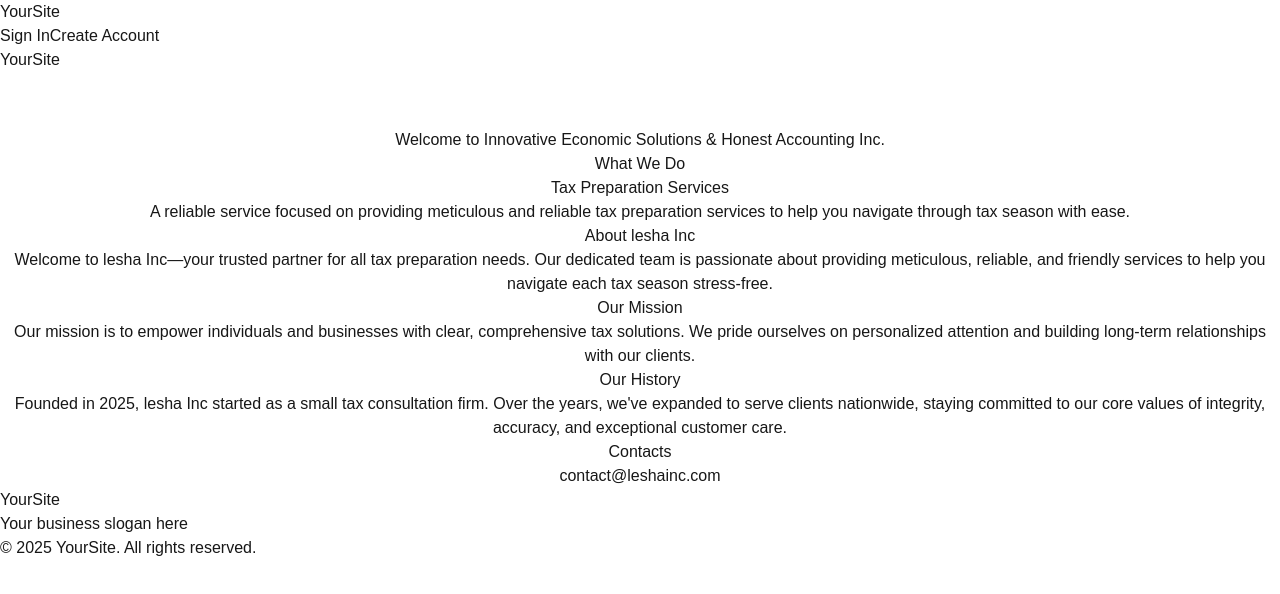
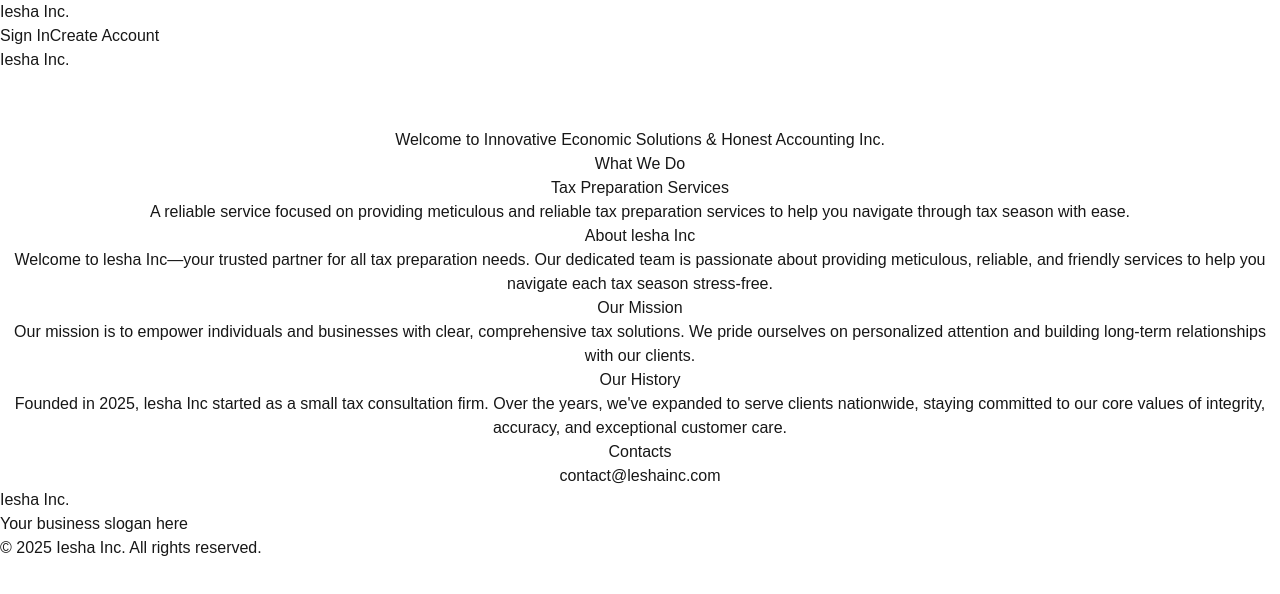
Before and after one commit to ieshainc/IeshaInc-Website, a Next.js app: page / in a window 1280 px wide. Shown: the top 594 px of the page. Built offline with nearby package versions, Linux system fonts and the light colour scheme; no server answers.

Commit message:
SoftUpdate Git Version Control

```diff
--- a/src/app/components/Footer.tsx
+++ b/src/app/components/Footer.tsx
@@ -16,12 +16,12 @@ export default function Footer() {
       <div className="container mx-auto px-4">
         <div className="flex flex-col md:flex-row justify-between items-center">
           <div className="mb-4 md:mb-0">
-            <div className="text-xl font-bold text-indigo-600">YourSite</div>
+            <div className="text-xl font-bold text-indigo-600">Iesha Inc.</div>
             <p className="text-sm text-gray-600 mt-1">Your business slogan here</p>
           </div>
 
           <div className="text-sm text-gray-500">
-            &copy; {currentYear || ''} YourSite. All rights reserved.
+            &copy; {currentYear || ''} Iesha Inc. All rights reserved.
           </div>
         </div>
       </div>
--- a/src/app/components/Header.tsx
+++ b/src/app/components/Header.tsx
@@ -25,7 +25,7 @@ export default function Header() {
       <div className="container mx-auto px-4">
         {/* Desktop Header */}
         <div className="hidden md:flex items-center justify-between py-4">
-          <div className="text-2xl font-bold text-indigo-600">YourSite</div>
+          <div className="text-2xl font-bold text-indigo-600">Iesha Inc.</div>
           <nav className="flex items-center space-x-6">
             {pathname !== '/' && (
               <Link
@@ -83,7 +83,7 @@ export default function Header() {
         {/* Mobile Header */}
         <div className="md:hidden">
           <div className="flex items-center justify-between py-4">
-            <div className="text-xl font-bold text-indigo-600">YourSite</div>
+            <div className="text-xl font-bold text-indigo-600">Iesha Inc.</div>
             <button
               onClick={() => setIsMenuOpen(!isMenuOpen)}
               className="text-gray-900 p-2"
--- a/src/app/layout.tsx
+++ b/src/app/layout.tsx
@@ -7,7 +7,7 @@ import ClientOnly from './components/ClientOnly';
 import AuthProfileManager from './components/AuthProfileManager';
 
 export const metadata = {
-  title: 'YourSite - Your Business',
+  title: 'Iesha Inc.',
   description: 'Your business description here',
 };
 
```
